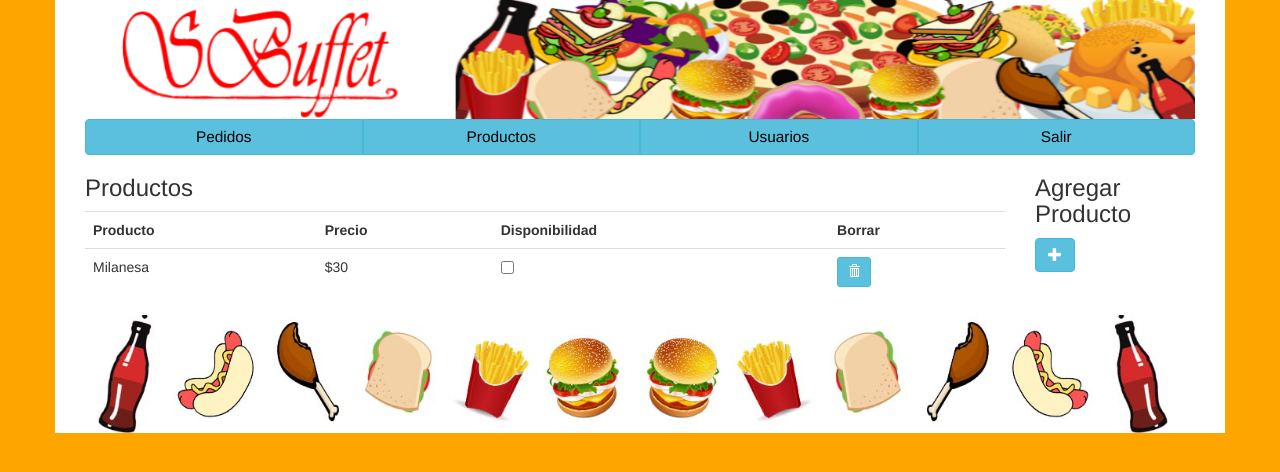
After one commit to dsocolobsky/SBuffet, a PHP site: page /productos.html in a window 1280 px wide. The commit adds this page. Shown: the top 472 px of the page. Run offline with PHP 8.4, Linux system fonts and the light colour scheme.

Commit message:
Productos: Basico

```diff
--- /dev/null
+++ b/productos.html
@@ -0,0 +1,88 @@
+<!DOCTYPE html>
+<html lang="es">
+
+<head>
+    <meta charset="utf-8">
+    <meta http-equiv="X-UA-Compatible" content="IE=edge">
+    <meta name="viewport" content="width=device-width, initial-scale=1">
+
+    <!-- Bootstrap Core CSS -->
+    <link href="bootstrap/css/bootstrap.min.css" rel="stylesheet">
+
+    <link href="style.css" rel="stylesheet">
+
+    <!-- HTML5 Shim and Respond.js IE8 support of HTML5 elements and media queries -->
+    <!-- WARNING: Respond.js doesn't work if you view the page via file:// -->
+    <!--[if lt IE 9]>
+	        <script src="https://oss.maxcdn.com/libs/html5shiv/3.7.0/html5shiv.js"></script>
+	        <script src="https://oss.maxcdn.com/libs/respond.js/1.4.2/respond.min.js"></script>
+	    <![endif]-->
+    <title>SBuffet - Productos</title>
+</head>
+
+<body>
+    <div class="container" style="background-color: white;">
+        <div class="row-fluid">
+
+            <div class="col-md-12"><img src="newbanner.png" class="img-responsive"></div>
+        </div>
+
+
+        <div class="row-fluid">
+            <div class="col-md-12">
+                <div class="btn-group btn-group-justified" role="group" aria-label="Basic example">
+                    <div class="btn-group" role="group">
+                        <button type="button" class="btn btn-info boton-menusm">Pedidos</button>
+                    </div>
+                    <div class="btn-group" role="group">
+                        <button type="button" class="btn btn-info boton-menusm">Productos</button>
+                    </div>
+                    <div class="btn-group" role="group">
+                        <button type="button" class="btn btn-info boton-menusm">Usuarios</button>
+                    </div>
+                    <div class="btn-group" role="group">
+                        <button type="button" class="btn btn-info boton-menusm">Salir</button>
+                    </div>
+                </div>
+            </div>
+        </div>
+
+
+        <div class="row-fluid">
+            <div class="col-sm-10">
+                <h3>Productos</h3>
+                <div id="tabla">
+                    <table class="table table-responsive">
+                        <tr>
+                            <td><strong>Producto</strong></td>
+                            <td><strong>Precio</strong></td>
+                            <td><strong>Disponibilidad</strong></td>
+                            <td><strong>Borrar</strong></td>
+                        </tr>
+                        <tr>
+                            <td>Milanesa</td>
+                            <td>$30</td>
+                            <td><input type="checkbox" name="disponibilidad" value="disponibilidad"></td>
+                            <td><button type="button" class="btn btn-info btn-sm"><span class="glyphicon glyphicon-trash" aria-hidden="true"></span></button></td>
+                        </tr>
+                    </table>
+                </div>
+            </div>
+
+            <div class="col-sm-2">
+                <h3>Agregar Producto</h3>
+                <div id="tabla">
+                    <table class="table table-responsive">
+                        <button type="button" class="btn btn-info"><span class="glyphicon glyphicon-plus" aria-hidden="true"></span></button>
+                    </table>
+                </div>
+            </div>
+
+            <div class="clearfix"></div>
+
+            <div class="row-fluid">
+                <div class="col-md-12"><img src="footer.png" class="img-responsive"></div>
+            </div>
+
+        </div>
+</body>
--- a/style.css
+++ b/style.css
@@ -24,3 +24,8 @@ body {
     color: black;
     font-size: 150%;
 }
+
+.boton-menusm {
+    color: black;
+    font-size: 110%;
+}
```
